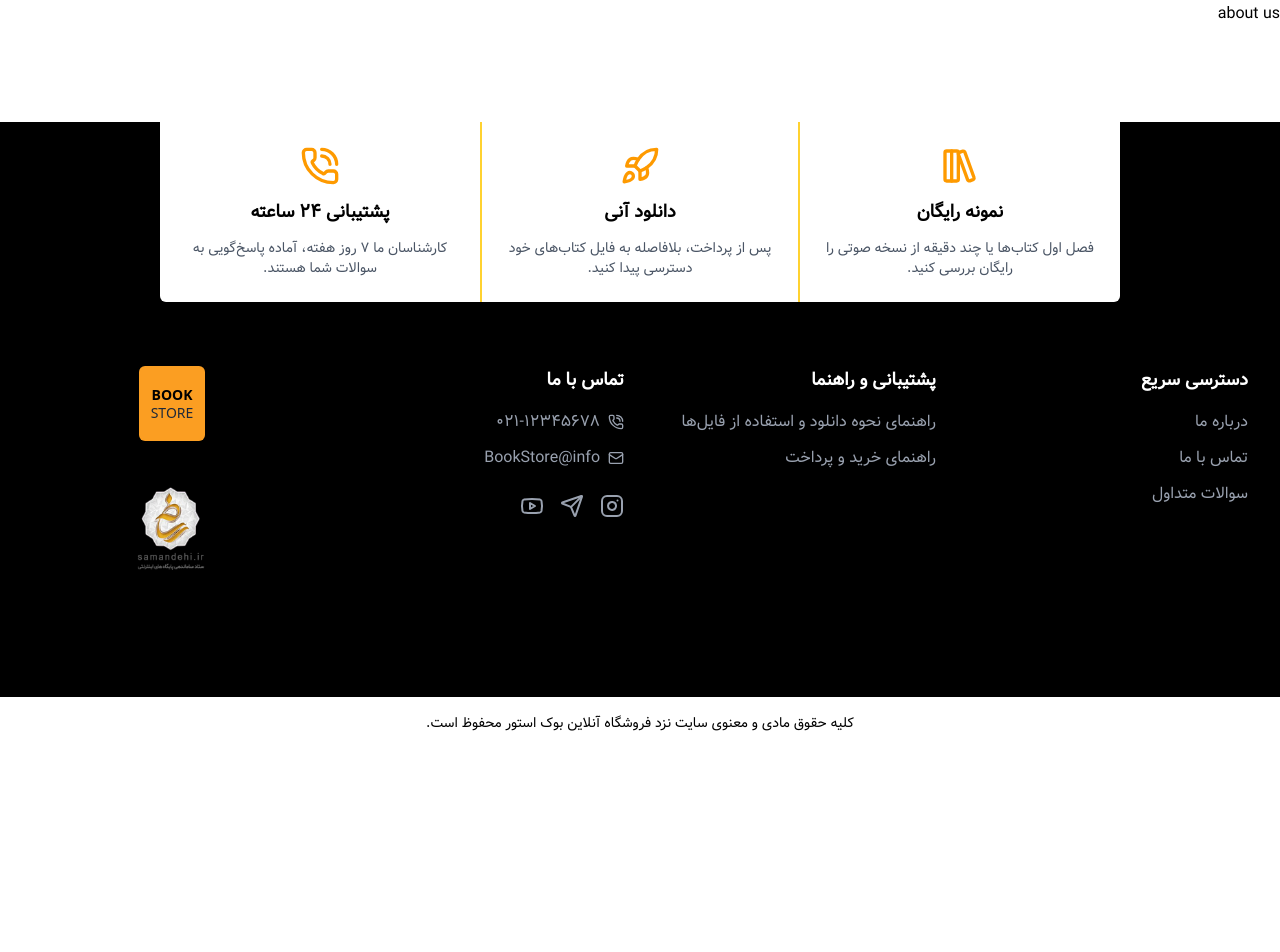
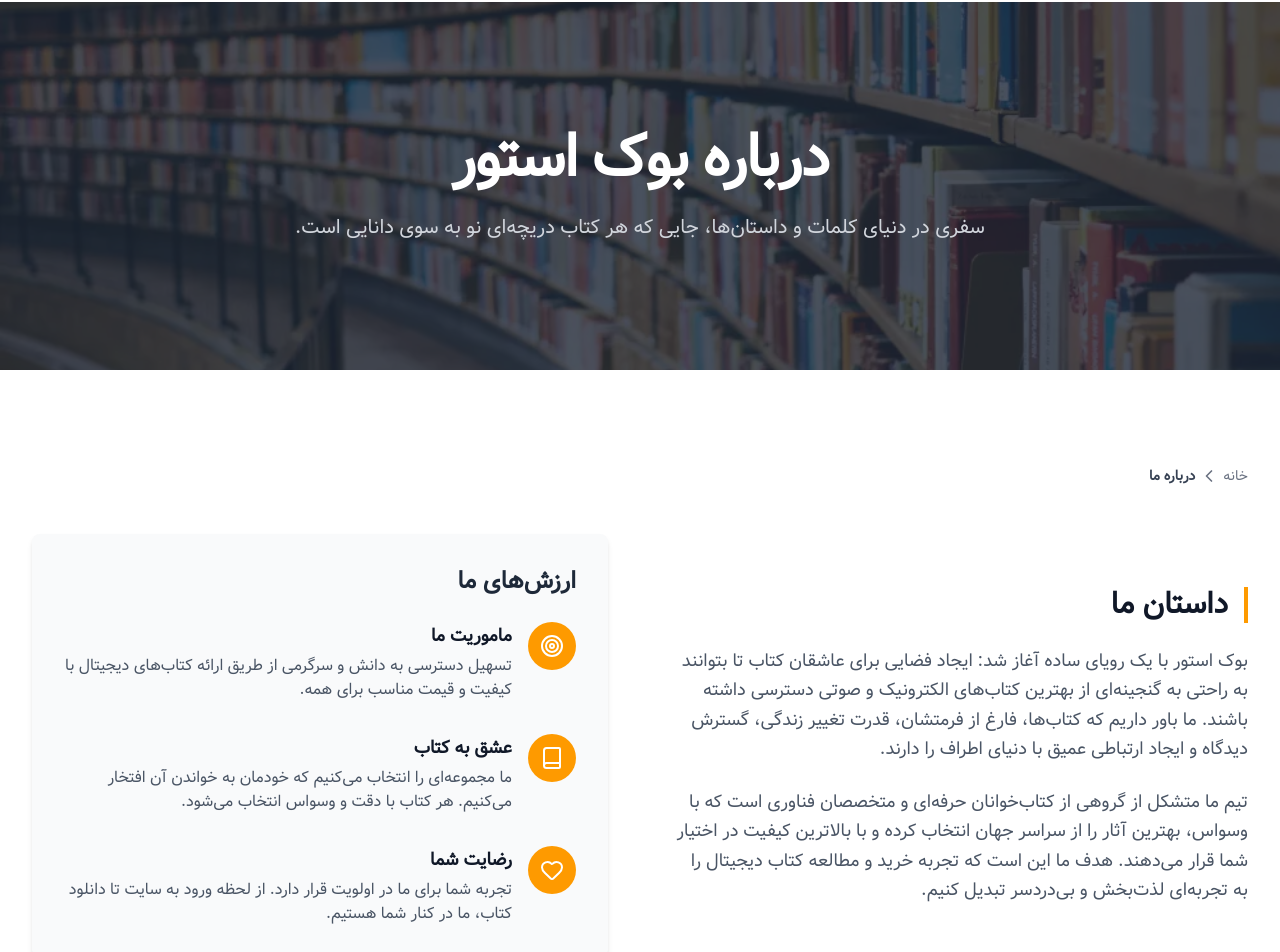
Before and after one commit to mahshid-sl/bookStore, a React (Vite) app: page /aboutus in a window 1280 px wide. Shown: the part 190-1142 px from the top of the page. Before the commit the page ends 939 px from the top, so only its background shows below. Built offline with nearby package versions, Linux system fonts and the light colour scheme.

Commit message:
feat:implement about us page

```diff
--- a/src/pages/AboutUs.jsx
+++ b/src/pages/AboutUs.jsx
@@ -1,5 +1,128 @@
+import { ChevronLeft, Book, Target, Heart } from "lucide-react";
+import { Link } from "react-router-dom";
+
 function AboutUs() {
-  return <div>about us</div>;
+  return (
+    <div className="bg-white">
+      {/* Hero Section */}
+      <div className="relative bg-gray-800 py-24 sm:py-32">
+        <img
+          src="./images/aboutus-hero.webp"
+          alt="کتابخانه"
+          className="absolute inset-0 h-full w-full object-cover opacity-20"
+          onError={(e) =>
+            (e.target.src =
+              "https://placehold.co/1920x1080/333/FFF?text=Library")
+          }
+        />
+        <div className="relative max-w-7xl mx-auto px-4 sm:px-6 lg:px-8 text-center">
+          <h1 className="text-4xl font-extrabold tracking-tight text-white sm:text-5xl lg:text-6xl">
+            درباره بوک استور
+          </h1>
+          <p className="mt-6 max-w-3xl mx-auto text-xl text-gray-300">
+            سفری در دنیای کلمات و داستان‌ها، جایی که هر کتاب دریچه‌ای نو به سوی
+            دانایی است.
+          </p>
+        </div>
+      </div>
+
+      {/* Main Content Section */}
+      <div className="py-16 sm:py-24">
+        <div className="max-w-7xl mx-auto px-4 sm:px-6 lg:px-8">
+          {/* Breadcrumbs */}
+          <nav className="flex text-sm text-gray-500 mb-12 items-center justify-start">
+            <Link to="/" className="hover:text-amber-500">
+              خانه
+            </Link>
+            <ChevronLeft size={20} className="mx-1" />
+            <span className="font-semibold text-gray-700">درباره ما</span>
+          </nav>
+
+          <div className="grid grid-cols-1 lg:grid-cols-2 gap-12 lg:gap-16 items-center">
+            {/* Right Column: Our Story */}
+            <div className="text-right">
+              <h2 className="text-3xl font-extrabold text-gray-900 border-r-4 border-amber-500 pr-4 mb-6">
+                داستان ما
+              </h2>
+              <div className="space-y-6 text-lg text-gray-600 leading-relaxed">
+                <p>
+                  بوک استور با یک رویای ساده آغاز شد: ایجاد فضایی برای عاشقان
+                  کتاب تا بتوانند به راحتی به گنجینه‌ای از بهترین کتاب‌های
+                  الکترونیک و صوتی دسترسی داشته باشند. ما باور داریم که کتاب‌ها،
+                  فارغ از فرمتشان، قدرت تغییر زندگی، گسترش دیدگاه و ایجاد
+                  ارتباطی عمیق با دنیای اطراف را دارند.
+                </p>
+                <p>
+                  تیم ما متشکل از گروهی از کتاب‌خوانان حرفه‌ای و متخصصان فناوری
+                  است که با وسواس، بهترین آثار را از سراسر جهان انتخاب کرده و با
+                  بالاترین کیفیت در اختیار شما قرار می‌دهند. هدف ما این است که
+                  تجربه خرید و مطالعه کتاب دیجیتال را به تجربه‌ای لذت‌بخش و
+                  بی‌دردسر تبدیل کنیم.
+                </p>
+              </div>
+            </div>
+
+            {/* Left Column: Our Values */}
+            <div className="bg-gray-50 p-8 rounded-lg shadow-md">
+              <h3 className="text-2xl font-bold text-gray-800 mb-6 text-right">
+                ارزش‌های ما
+              </h3>
+              <ul className="space-y-8">
+                <li className="flex items-start gap-4">
+                  <div className="flex-shrink-0">
+                    <div className="flex items-center justify-center h-12 w-12 rounded-full bg-amber-500 text-white">
+                      <Target size={24} />
+                    </div>
+                  </div>
+                  <div className="text-right">
+                    <h4 className="text-lg font-semibold text-gray-900">
+                      ماموریت ما
+                    </h4>
+                    <p className="mt-1 text-gray-600">
+                      تسهیل دسترسی به دانش و سرگرمی از طریق ارائه کتاب‌های
+                      دیجیتال با کیفیت و قیمت مناسب برای همه.
+                    </p>
+                  </div>
+                </li>
+                <li className="flex items-start gap-4">
+                  <div className="flex-shrink-0">
+                    <div className="flex items-center justify-center h-12 w-12 rounded-full bg-amber-500 text-white">
+                      <Book size={24} />
+                    </div>
+                  </div>
+                  <div className="text-right">
+                    <h4 className="text-lg font-semibold text-gray-900">
+                      عشق به کتاب
+                    </h4>
+                    <p className="mt-1 text-gray-600">
+                      ما مجموعه‌ای را انتخاب می‌کنیم که خودمان به خواندن آن
+                      افتخار می‌کنیم. هر کتاب با دقت و وسواس انتخاب می‌شود.
+                    </p>
+                  </div>
+                </li>
+                <li className="flex items-start gap-4">
+                  <div className="flex-shrink-0">
+                    <div className="flex items-center justify-center h-12 w-12 rounded-full bg-amber-500 text-white">
+                      <Heart size={24} />
+                    </div>
+                  </div>
+                  <div className="text-right">
+                    <h4 className="text-lg font-semibold text-gray-900">
+                      رضایت شما
+                    </h4>
+                    <p className="mt-1 text-gray-600">
+                      تجربه شما برای ما در اولویت قرار دارد. از لحظه ورود به
+                      سایت تا دانلود کتاب، ما در کنار شما هستیم.
+                    </p>
+                  </div>
+                </li>
+              </ul>
+            </div>
+          </div>
+        </div>
+      </div>
+    </div>
+  );
 }
 
 export default AboutUs;
```
Also changed, not shown: public/images/aboutus-hero.webp (added).
